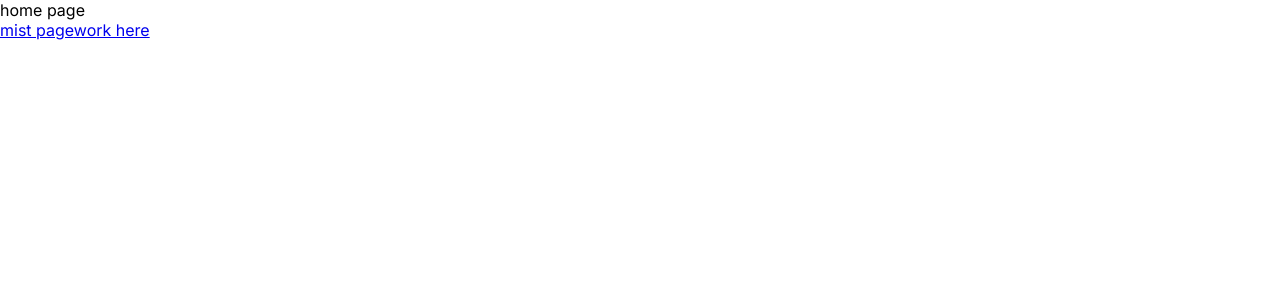
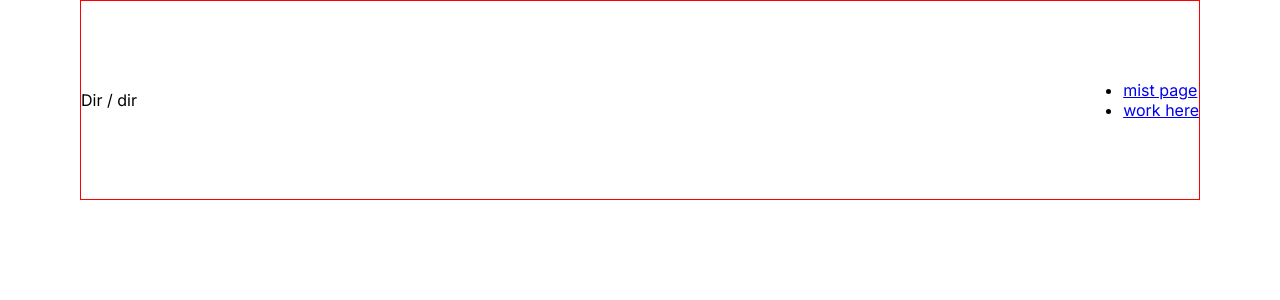
Before and after one commit to MarkosComK/MarkosComK, a Next.js app: page / in a window 1280 px wide. Shown: the top 300 px of the page. Built offline with nearby package versions, Linux system fonts and the light colour scheme.

Commit message:
simple setup for page

```diff
--- a/src/app/page.jsx
+++ b/src/app/page.jsx
@@ -1,11 +1,21 @@
 import Link from "next/link"
+import styles from "./home.module.css";
 
 export default function home() {
   return (
-    <main>
-      <div>home page</div>
-      <Link href="/misc">mist page</Link>
-      <Link href="/work">work here</Link>
+    <main className={styles.main}>
+      <nav className={styles.nav}>
+        <div>Dir / dir</div>
+        <ul>
+          <li>
+            <Link href="/misc">mist page</Link>
+          </li>
+          <li>
+            <Link href="/work">work here</Link>
+          </li>
+        </ul>
+      </nav>
+      <h1>home page</h1>
     </main>
   );
 }
```
